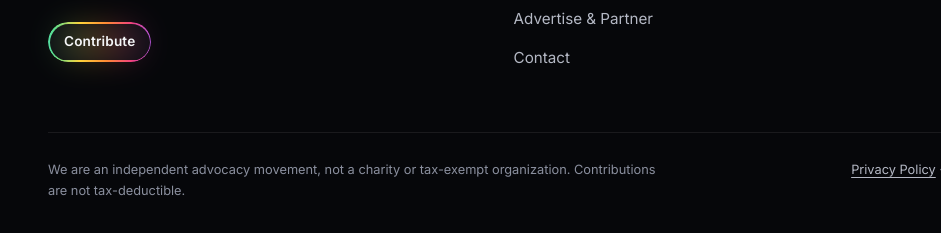
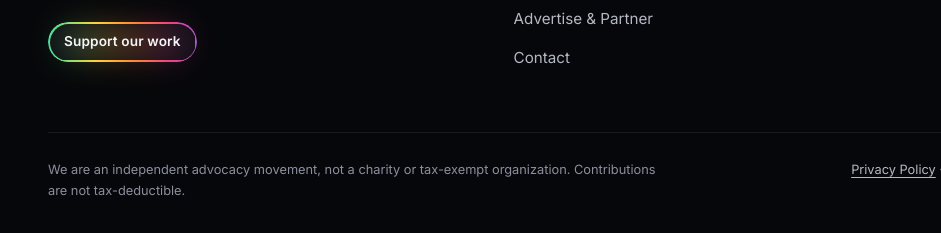
Before and after one commit to jmichell85/jmichell85.github.io, a plain HTML site: page 404.html in a window 1280 px wide. Shown: the part 1516-1749 px from the top of the page, 0-941 px from the left. Drawn offline with Linux system fonts and the light colour scheme.

Commit message:
Footer button: Support our work
Co-Authored-By: Claude Fable 5.2 <noreply@anthropic.com>

```diff
--- a/404.html
+++ b/404.html
@@ -93,7 +93,7 @@
       <div class="footer-brand">
         <img src="/assets/img/logo-lockup.png" width="720" height="195" alt="Gays Against Groomers" loading="lazy">
         <p class="muted measure" style="max-width:38ch">Fighting back from inside the community against the sexualization, indoctrination and medicalization of children under the guise of “LGBTQIA+”.</p>
-        <div class="btn-row"><a class="btn btn--primary btn--sm" href="/contribute/">Contribute</a></div>
+        <div class="btn-row"><a class="btn btn--primary btn--sm" href="/contribute/">Support our work</a></div>
       </div>
       <div><h2>Organization</h2><ul><li><a href="/about/">About</a></li><li><a href="/mission/">Our mission</a></li><li><a href="/faq/">FAQ</a></li><li><a href="/get-involved/">Get involved</a></li><li><a href="/advertise/">Advertise &amp; Partner</a></li><li><a href="/contact/">Contact</a></li></ul></div>
       <div><h2>Explore</h2><ul><li><a href="/articles/">Latest Articles</a></li><li><a href="#newsletter">Newsletter</a></li><li><a href="/resources/">Resources</a></li><li><a href="/shop/">Shop</a></li></ul></div>
```
Also changed, not shown: about/index.html (+1 -1 lines), advertise/index.html (+1 -1 lines), articles/index.html (+1 -1 lines), contact/index.html (+1 -1 lines), contribute/index.html (+1 -1 lines), faq/index.html (+1 -1 lines), get-involved/index.html (+1 -1 lines), index.html (+1 -1 lines), mission/index.html (+1 -1 lines), privacy/index.html (+1 -1 lines), resources/index.html (+1 -1 lines), shop/index.html (+1 -1 lines), terms/index.html (+1 -1 lines).
